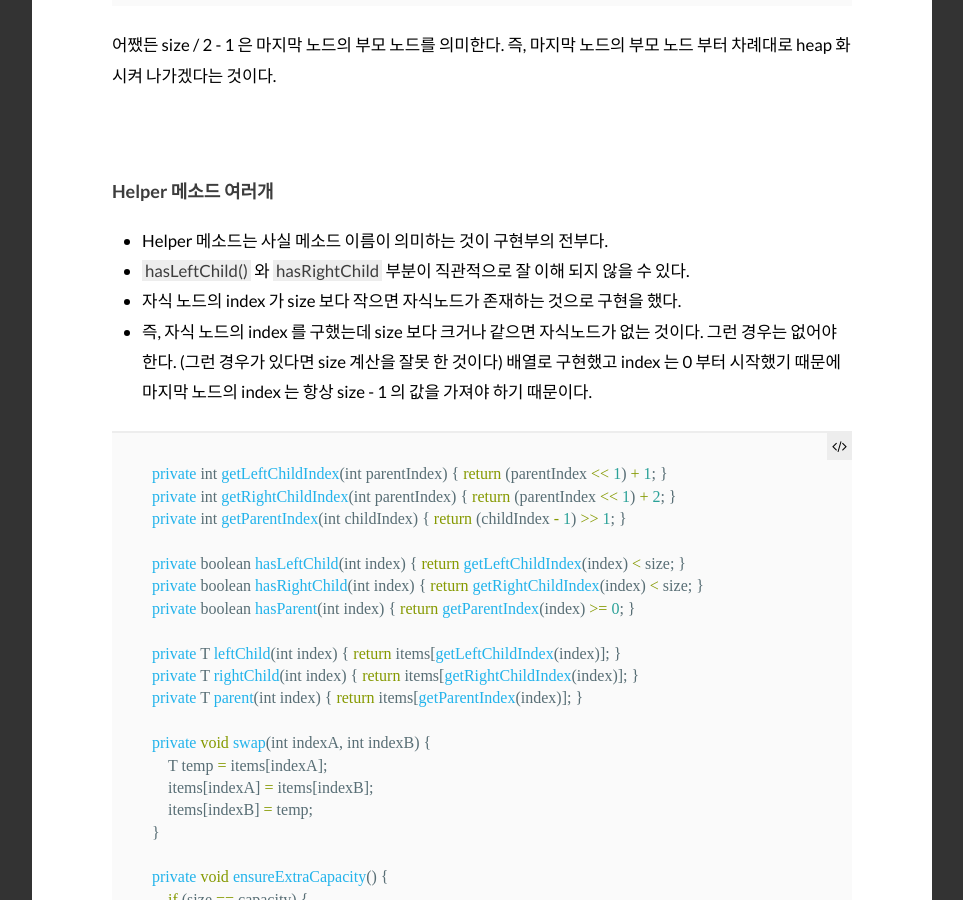
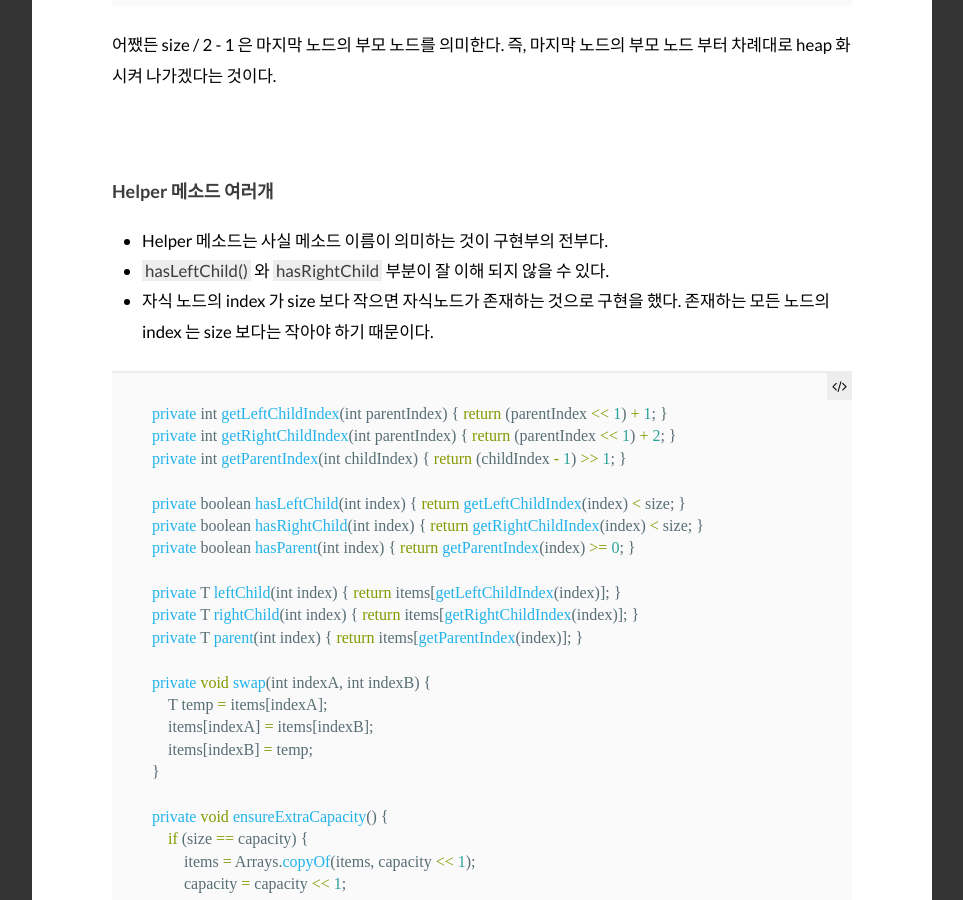
Before and after one commit to yaboong/yaboong.github.io, a Jekyll site: the page built from _posts/2018-02-10-2_array-advanced-heap-1.md, in a window 1280 px wide and 900 px high, scrolled down 6213 px. Shown: the whole window, without its empty margins (8-971 px from the left). Built offline with Jekyll 4.4.1, drawn with Linux system fonts in a browser that asks for light colours; some web fonts are replaced; comment, search, counter and statistics services are not loaded.

Commit message:
heap 구현 설명 수정

````diff
--- a/_posts/2018-02-10-2_array-advanced-heap-1.md
+++ b/_posts/2018-02-10-2_array-advanced-heap-1.md
@@ -161,10 +161,8 @@ private void buildMinHeap() {
 
 ##### Helper 메소드 여러개
 * Helper 메소드는 사실 메소드 이름이 의미하는 것이 구현부의 전부다.
-* <mark>hasLeftChild()</mark> 와 <mark>hasRightChild</mark> 부분이 직관적으로 잘 이해 되지 않을 수 있다.
-* 자식 노드의 index 가 size 보다 작으면 자식노드가 존재하는 것으로 구현을 했다.
-* 즉, 자식 노드의 index 를 구했는데 size 보다 크거나 같으면 자식노드가 없는 것이다. 그런 경우는 없어야 한다.
-(그런 경우가 있다면 size 계산을 잘못 한 것이다) 배열로 구현했고 index 는 0 부터 시작했기 때문에 마지막 노드의 index 는 항상 size - 1 의 값을 가져야 하기 때문이다.
+* <mark>hasLeftChild()</mark> 와 <mark>hasRightChild</mark> 부분이 잘 이해 되지 않을 수 있다.
+* 자식 노드의 index 가 size 보다 작으면 자식노드가 존재하는 것으로 구현을 했다. 존재하는 모든 노드의 index 는 size 보다는 작아야 하기 때문이다.
 
 ```javascript
 private int getLeftChildIndex(int parentIndex) { return (parentIndex << 1) + 1; }
````
